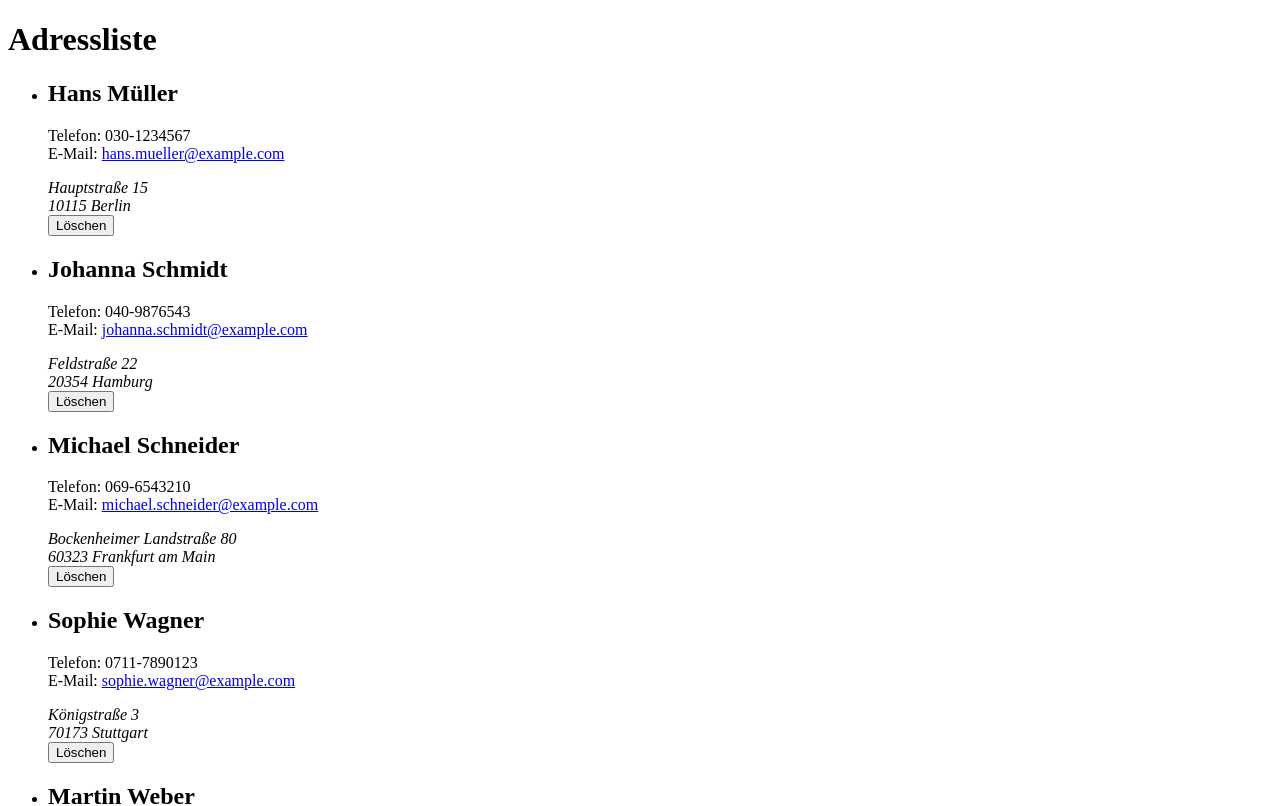
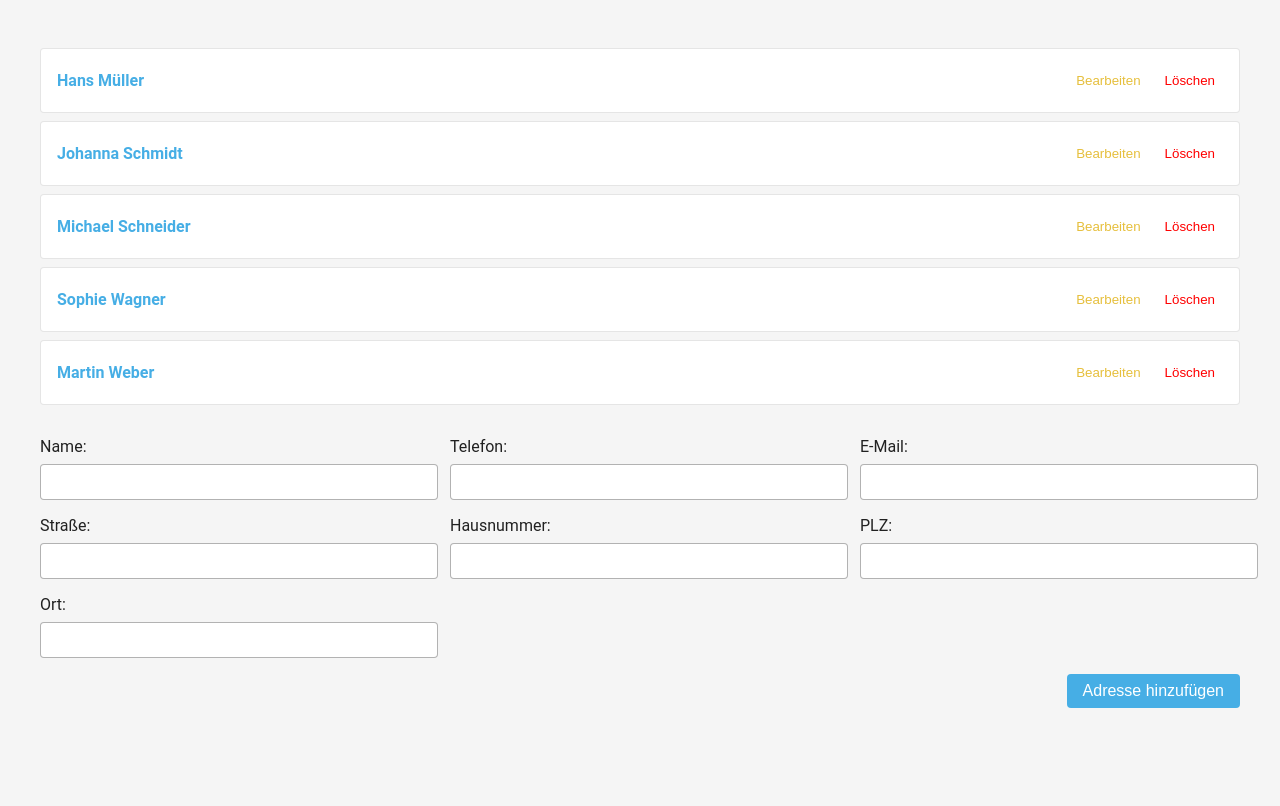
Before and after one commit to dnwebdesign/mt-addressbook, an Angular app: page / in a window 1280 px wide. Shown: the top 806 px of the page. Built offline with nearby package versions, Linux system fonts and the light colour scheme.

Commit message:
styles added

```diff
--- a/angular.json
+++ b/angular.json
@@ -30,7 +30,7 @@
               "src/assets"
             ],
             "styles": [
-              "src/styles.scss"
+              "src/app/styles/styles.scss"
             ],
             "scripts": []
           },
@@ -93,7 +93,7 @@
               "src/assets"
             ],
             "styles": [
-              "src/styles.scss"
+              "src/app/styles/styles.scss"
             ],
             "scripts": []
           }
--- a/src/app/address-list/address-list.component.html
+++ b/src/app/address-list/address-list.component.html
@@ -1,42 +1,47 @@
-<div>
-    <h1>Adressliste</h1>
-    <ul>
-        <li *ngFor="let address of addresses">
-            <h2>{{ address.name }}</h2>
-            <p>
-                Telefon: {{ address.phone }}<br>
-                E-Mail: <a href="mailto:{{ address.mail }}">{{ address.mail }}</a>
-            </p>
-            <address>
-                {{ address.street }} {{ address.streetNo }}<br>
-                {{ address.zip }} {{ address.location }}
-            </address>
-            <button (click)="onDeleteAddress(address.id)">Löschen</button>
+<div class="container">
+    <ul class="address-list">
+        <li *ngFor="let address of addresses" class="address-list__item">
+            <div class="address-list__item__details">
+                <a [routerLink]="['/address', address.id]" class="address-list__item__details__link">{{ address.name }}</a>
+            </div>
+            <div class="address-list__item__actions">
+                <button class="address-list__item__actions__button address-list__item__actions__edit" (click)="onEditAddress(address)">Bearbeiten</button>
+                <button class="address-list__item__actions__button address-list__item__actions__delete" (click)="onDeleteAddress(address.id)">Löschen</button>
+            </div>
         </li>
     </ul>
 
-    <form (ngSubmit)="onAddAddress()" #addressForm="ngForm">
-        <label for="input-name">Name:</label>
-        <input type="text" name="name" id="input-name" [(ngModel)]="newAddress.name" required>
-
-        <label for="input-phone">Telefon:</label>
-        <input type="text" name="phone" id="input-phone" [(ngModel)]="newAddress.phone" required>
-
-        <label for="input-mail">E-Mail:</label>
-        <input type="email" name="mail" id="input-mail" [(ngModel)]="newAddress.mail" required>
-
-        <label for="input-street">Straße:</label>
-        <input type="text" name="street" id="input-street" [(ngModel)]="newAddress.street" required>
-
-        <label for="input-streetNo">Hausnummer:</label>
-        <input type="text" name="streetNo" id="input-streetNo" [(ngModel)]="newAddress.streetNo" required>
-
-        <label for="input-zip">PLZ:</label>
-        <input type="text" name="zip" id="input-zip" [(ngModel)]="newAddress.zip" required>
-
-        <label for="input-location">Ort:</label>
-        <input type="text" name="location" id="input-location" [(ngModel)]="newAddress.location" required>
-
-        <button type="submit">Adresse hinzufügen</button>
+    <form class="new-address-form" (ngSubmit)="onAddAddress()" #addressForm="ngForm">
+        <div class="new-address-form__field">
+            <label class="new-address-form__field__label" for="input-name">Name:</label>
+            <input class="new-address-form__field__input" type="text" name="name" id="input-name" [(ngModel)]="newAddress.name" required>
+        </div>
+        <div class="new-address-form__field">
+            <label class="new-address-form__field__label" for="input-phone">Telefon:</label>
+            <input class="new-address-form__field__input" type="text" name="phone" id="input-phone" [(ngModel)]="newAddress.phone" required>
+        </div>
+        <div class="new-address-form__field">
+            <label class="new-address-form__field__label" for="input-mail">E-Mail:</label>
+            <input class="new-address-form__field__input" type="email" name="mail" id="input-mail" [(ngModel)]="newAddress.mail" required>
+        </div>
+        <div class="new-address-form__field">
+            <label class="new-address-form__field__label" for="input-street">Straße:</label>
+            <input class="new-address-form__field__input" type="text" name="street" id="input-street" [(ngModel)]="newAddress.street" required>
+        </div>
+        <div class="new-address-form__field">
+            <label class="new-address-form__field__label" for="input-streetNo">Hausnummer:</label>
+            <input class="new-address-form__field__input" type="text" name="streetNo" id="input-streetNo" [(ngModel)]="newAddress.streetNo" required>
+        </div>
+        <div class="new-address-form__field">
+            <label class="new-address-form__field__label" for="input-zip">PLZ:</label>
+            <input class="new-address-form__field__input" type="text" name="zip" id="input-zip" [(ngModel)]="newAddress.zip" required>
+        </div>
+        <div class="new-address-form__field">
+            <label class="new-address-form__field__label" for="input-location">Ort:</label>
+            <input class="new-address-form__field__input" type="text" name="location" id="input-location" [(ngModel)]="newAddress.location" required>
+        </div>
+        <div class="new-address-form__submit">
+            <button class="new-address-form__submit__button" type="submit">Adresse hinzufügen</button>
+        </div>
     </form>
 </div>
--- a/src/app/address-list/address-list.component.scss
+++ b/src/app/address-list/address-list.component.scss
@@ -0,0 +1,96 @@
+@import '../styles/variables';
+
+.address-list {
+    list-style: none;
+    padding: 0;
+
+    &__item {
+        padding: $padding-medium;
+        border: 1px solid rgba(0, 0, 0, 0.1);
+        border-radius: 4px;
+        margin-bottom: $margin-small;
+        display: flex;
+        justify-content: space-between;
+        align-items: center;
+        background-color: $card-color;
+
+        &__details {
+            &__link {
+                text-decoration: none;
+                color: $primary-color;
+                font-weight: bold;
+            }
+        }
+
+        &__actions {
+            display: flex;
+
+            &__button {
+                margin-left: $margin-small;
+                padding: $padding-small;
+                background-color: transparent;
+                border: none;
+                cursor: pointer;
+            }
+
+            &__edit {
+                color: $secondary-color;
+            }
+
+            &__delete {
+                color: $error-color;
+            }
+        }
+    }
+}
+
+.new-address-form {
+    display: flex;
+    flex-wrap: wrap;
+    justify-content: space-between;
+    margin-top: $margin-large;
+
+    &__field {
+        flex-basis: calc(33% - #{$padding-medium});
+        margin-bottom: $margin-medium;
+
+        &__label {
+            display: block;
+            margin-bottom: $padding-small;
+        }
+
+        &__input {
+            width: 100%;
+            padding: $padding-small;
+            font-size: $font-size-base;
+            border: 1px solid rgba(0, 0, 0, 0.3);
+            border-radius: 4px;
+            outline: none;
+            transition: border-color 0.3s;
+
+            &:focus {
+                border-color: $primary-color;
+            }
+        }
+    }
+
+    &__submit {
+        flex-basis: 100%;
+        text-align: right;
+
+        &__button {
+            padding: $padding-small $padding-medium;
+            font-size: $font-size-base;
+            color: #fff;
+            background-color: $primary-color;
+            border: none;
+            border-radius: 4px;
+            cursor: pointer;
+            transition: background-color 0.3s;
+
+            &:hover {
+                background-color: darken($primary-color, 10%);
+            }
+        }
+    }
+}
--- a/src/app/address-list/address-list.component.ts
+++ b/src/app/address-list/address-list.component.ts
@@ -34,6 +34,10 @@ export class AddressListComponent implements OnInit {
         this.newAddress = this.createEmptyAddressInput();
     }
 
+    onEditAddress(address: Address): void {
+        console.log("address editing of address with id " + address.id + " goes here.");
+    }
+
     onDeleteAddress(id: number): void {
         this.addressService.deleteAddress(id);
         this.addresses = this.addressService.getAddresses();
--- /dev/null
+++ b/src/app/styles/_variables.scss
@@ -0,0 +1,19 @@
+// Colors
+$primary-color: #46AEE5;
+$secondary-color: #E6BF3C;
+$background-color: #f5f5f5;
+$text-color: #212121;
+$error-color: #ff0000;
+$card-color: #fff;
+
+// Paddings
+$padding-small: 8px;
+$padding-medium: 16px;
+$padding-large: 32px;
+$margin-small: 8px;
+$margin-medium: 16px;
+$margin-large: 32px;
+
+// Fonts
+$font-family-base: 'Roboto', sans-serif;
+$font-size-base: 16px;
--- /dev/null
+++ b/src/app/styles/styles.scss
@@ -0,0 +1,16 @@
+@import './variables';
+
+body {
+    font-family: $font-family-base;
+    font-size: $font-size-base;
+    color: $text-color;
+    background-color: $background-color;
+    margin: 0;
+    padding: 0;
+}
+
+.container {
+    max-width: 1200px;
+    margin: 0 auto;
+    padding: $padding-large;
+}
```
